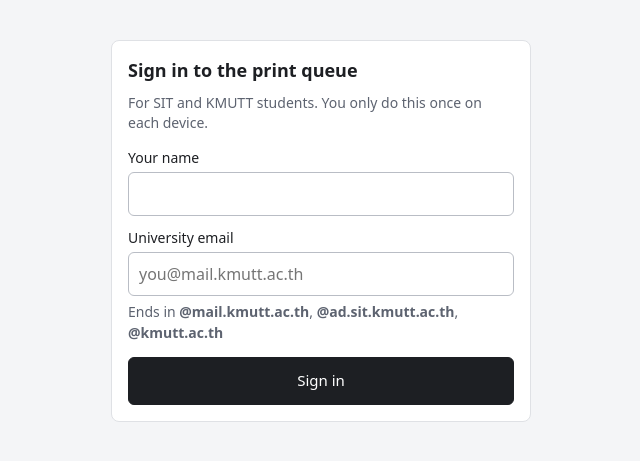
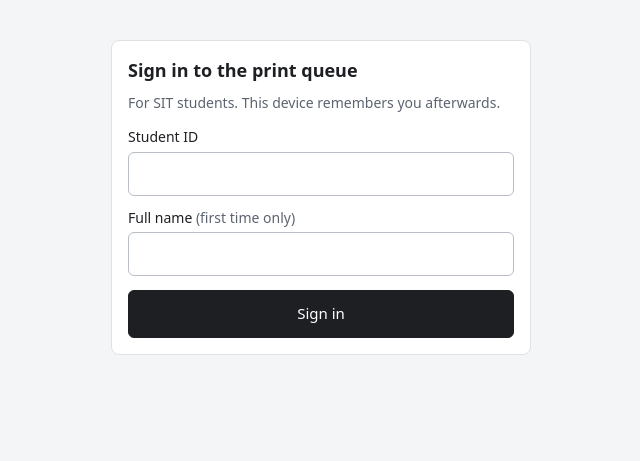
Before and after one commit to Phiravit/queue-creality-ender-se-v3, a Flask app: page /login in a window 1280 px wide. Shown: the part 51-512 px from the top of the page, without its empty margins (319-959 px from the left). Run offline with Flask 2, Linux system fonts and the light colour scheme; parts of the project's set-up code (start-up, migrations or seed data) failed here and were passed over.

Commit message:
Sign in with student ID instead of university email
First sign-in takes the student ID and full name; afterwards the device
remembers the student, and on a new device the ID alone is enough. Jobs
belong to the student ID. Shell and service files keep LF line endings.

Co-Authored-By: Claude Opus 5.5 <noreply@anthropic.com>

```diff
--- a/app.py
+++ b/app.py
@@ -61,10 +61,8 @@ ALLOWED_EXT = (".gcode", ".gco", ".g")
 DISCORD_WEBHOOK = os.environ.get("DISCORD_WEBHOOK_URL", "")
 DISCORD_STAFF_ROLE = os.environ.get("DISCORD_STAFF_ROLE_ID", "")
 PUBLIC_URL = os.environ.get("PUBLIC_URL", "").rstrip("/")
-# Students sign in with an email on one of these domains (exact match after the @).
-ALLOWED_DOMAINS = [d.strip().lower().lstrip("@") for d in os.environ.get(
-    "ALLOWED_EMAIL_DOMAINS", "mail.kmutt.ac.th,ad.sit.kmutt.ac.th,kmutt.ac.th").split(",") if d.strip()]
-EMAIL_RE = re.compile(r"^[a-z0-9._%+-]+@([a-z0-9-]+(\.[a-z0-9-]+)+)$")
+# Students sign in with their student ID (and their full name the first time).
+STUDENT_ID_RE = re.compile(os.environ.get("STUDENT_ID_PATTERN", r"^[0-9]{6,15}$"))
 
 os.makedirs(UPLOAD_DIR, exist_ok=True)
 
@@ -226,10 +224,9 @@ def init_db():
             cleared_by TEXT, cleared_at REAL);
         CREATE TABLE IF NOT EXISTS events(
             id INTEGER PRIMARY KEY AUTOINCREMENT, ts REAL, printer TEXT, msg TEXT);
+        CREATE TABLE IF NOT EXISTS students(
+            student_id TEXT PRIMARY KEY, name TEXT NOT NULL, first_seen REAL, last_seen REAL);
         """)
-        cols = [r["name"] for r in c.execute("PRAGMA table_info(jobs)")]
-        if "email" not in cols:
-            c.execute("ALTER TABLE jobs ADD COLUMN email TEXT")
         for pid in PRINTERS:
             c.execute("INSERT OR IGNORE INTO printers(id, lock, lock_reason) VALUES(?,?,?)",
                       (pid, "NEEDS_CLEAR", "Queue just started: check the plate is empty."))
@@ -449,26 +446,22 @@ def is_admin():
     return bool(session.get("admin"))
 
 
-def user_email():
-    return session.get("email")
+def user_sid():
+    return session.get("sid")
 
 
 def owns(job):
-    return bool(user_email()) and job["email"] == user_email()
+    return bool(user_sid()) and job["student_id"] == user_sid()
 
 
 def my_jobs():
     """Ids of this student's queued or printing jobs (on any device)."""
-    if not user_email():
+    if not user_sid():
         return set()
     with tx() as c:
         return {r["id"] for r in c.execute(
-            "SELECT id FROM jobs WHERE email=? AND status IN ('queued','printing')", (user_email(),))}
-
-
-def email_ok(email):
-    m = EMAIL_RE.match(email)
-    return bool(m) and m.group(1) in ALLOWED_DOMAINS
+            "SELECT id FROM jobs WHERE student_id=? AND status IN ('queued','printing')",
+            (user_sid(),))}
 
 
 def view_data():
@@ -514,15 +507,14 @@ def _secret():
 app.secret_key = _secret()
 app.permanent_session_lifetime = timedelta(days=120)   # stay signed in for a semester
 app.jinja_env.globals.update(fmt_dur=fmt_dur, fmt_time=fmt_time, is_admin=is_admin,
-                             user_email=user_email, user_name=lambda: session.get("name"),
-                             allowed_domains=ALLOWED_DOMAINS)
+                             user_sid=user_sid, user_name=lambda: session.get("name"))
 
 OPEN_ENDPOINTS = {"login", "admin", "logout", "static"}
 
 
 @app.before_request
 def require_login():
-    if request.endpoint in OPEN_ENDPOINTS or user_email() or is_admin():
+    if request.endpoint in OPEN_ENDPOINTS or user_sid() or is_admin():
         return None
     if request.endpoint == "partial":
         return "", 401          # the page script reloads and lands on the login page
@@ -532,19 +524,27 @@ def require_login():
 @app.route("/login", methods=["GET", "POST"])
 def login():
     if request.method == "POST":
-        email = request.form.get("email", "").strip().lower()[:120]
+        sid = "".join(request.form.get("sid", "").split())[:20]
         name = " ".join(request.form.get("name", "").split())[:60]
-        if not name:
-            flash("Enter your name.", "bad")
-        elif not email_ok(email):
-            flash("Use your KMUTT or SIT email (ending in %s)." %
-                  " or ".join("@" + d for d in ALLOWED_DOMAINS), "bad")
-        else:
-            session.permanent = True
-            session["email"], session["name"] = email, name
-            return redirect(url_for("index"))
-        return render_template("student_login.html", email=email, name=name)
-    return render_template("student_login.html", email="", name="")
+        with tx() as c:
+            known = c.execute("SELECT name FROM students WHERE student_id=?", (sid,)).fetchone() \
+                if STUDENT_ID_RE.match(sid) else None
+            if not STUDENT_ID_RE.match(sid):
+                flash("Enter your student ID (numbers only).", "bad")
+            elif not name and not known:
+                flash("First time here: also enter your full name.", "bad")
+            else:
+                name = name or known["name"]
+                now = time.time()
+                c.execute("INSERT INTO students(student_id, name, first_seen, last_seen) "
+                          "VALUES(?,?,?,?) ON CONFLICT(student_id) DO UPDATE SET "
+                          "name=excluded.name, last_seen=excluded.last_seen",
+                          (sid, name, now, now))
+                session.permanent = True
+                session["sid"], session["name"] = sid, name
+                return redirect(url_for("index"))
+        return render_template("student_login.html", sid=sid, name=name)
+    return render_template("student_login.html", sid="", name="")
 
 
 @app.errorhandler(413)
@@ -567,8 +567,7 @@ def partial():
 @app.post("/submit")
 def submit():
     pid = request.form.get("printer", "")
-    name, email = session.get("name") or "Staff", user_email() or "staff"
-    sid = email.split("@")[0][:20]
+    name, sid = session.get("name") or "Staff", user_sid() or "staff"
     note = request.form.get("note", "").strip()[:200]
     f = request.files.get("file")
     if pid not in PRINTERS:
@@ -583,13 +582,13 @@ def submit():
         f.save(path)
         est = estimate_seconds(path)
         with tx() as c:
-            cur = c.execute("INSERT INTO jobs(printer, student_name, student_id, email, note, "
+            cur = c.execute("INSERT INTO jobs(printer, student_name, student_id, note, "
                             "filename, stored, est_seconds, sort, created) "
-                            "VALUES(?,?,?,?,?,?,?,?,?,?)",
-                            (pid, name, sid, email, note, f.filename[:120], stored, est,
+                            "VALUES(?,?,?,?,?,?,?,?,?)",
+                            (pid, name, sid, note, f.filename[:120], stored, est,
                              time.time(), time.time()))
             jid = cur.lastrowid
-            event(c, pid, "Job #%d queued by %s (%s): %s" % (jid, name, email, f.filename))
+            event(c, pid, "Job #%d queued by %s (%s): %s" % (jid, name, sid, f.filename))
         flash("Added to the queue for %s. Job #%d." % (PRINTERS[pid].name, jid), "ok")
     return redirect(url_for("index"))
 
@@ -644,7 +643,7 @@ def clear_plate(pid):
     if not is_admin() and request.form.get("confirm") != "yes":
         flash("Tick the box to confirm the plate is empty.", "bad")
         return redirect(request.referrer or url_for("index"))
-    who = "%s (%s)" % (session["name"], user_email()) if user_email() else "staff"
+    who = "%s (%s)" % (session["name"], user_sid()) if user_sid() else "staff"
     with tx() as c:
         row = c.execute("SELECT * FROM printers WHERE id=?", (pid,)).fetchone()
         if row["lock"] != "NEEDS_CLEAR":
--- a/templates/_printers.html
+++ b/templates/_printers.html
@@ -96,7 +96,7 @@
       {% for j, wait in d.queue %}
       <tr>
         <td class="num">{{ loop.index }}</td>
-        <td><b>{{ j.student_name }}</b>{% if is_admin() %} <span class="muted">({{ j.email or j.student_id }})</span>{% endif %}<br>
+        <td><b>{{ j.student_name }}</b>{% if is_admin() %} <span class="muted">({{ j.student_id }})</span>{% endif %}<br>
             <span class="muted">{{ j.filename }}{% if j.note %} · {{ j.note }}{% endif %}</span></td>
         <td class="num when">{% if row.lock == 'NEEDS_CLEAR' and loop.first %}After the plate is cleared{% else %}In about {{ fmt_dur(wait) }}{% endif %}<br>
             <span class="muted">{{ fmt_dur(j.est_seconds) }} print</span></td>
--- a/templates/base.html
+++ b/templates/base.html
@@ -103,9 +103,9 @@
 <header><div class="bar-in">
   <h1><a href="{{ url_for('index') }}">3D Print Queue</a></h1>
   <nav>
-    {% if user_email() %}<span title="{{ user_email() }}">{{ user_name() }}</span>{% endif %}
+    {% if user_sid() %}<span title="{{ user_sid() }}">{{ user_name() }}</span>{% endif %}
     {% if is_admin() %}<a href="{{ url_for('admin') }}">Staff page</a>{% else %}<a href="{{ url_for('admin') }}">Staff</a>{% endif %}
-    {% if user_email() or is_admin() %}<form class="inline" method="post" action="{{ url_for('logout') }}"><button class="small">Sign out</button></form>{% endif %}
+    {% if user_sid() or is_admin() %}<form class="inline" method="post" action="{{ url_for('logout') }}"><button class="small">Sign out</button></form>{% endif %}
   </nav>
 </div></header>
 <main>
--- a/templates/index.html
+++ b/templates/index.html
@@ -4,7 +4,7 @@
 
 <section class="card" style="margin-top:16px; max-width:560px" aria-labelledby="add-h">
   <h2 id="add-h">Add a print to the queue</h2>
-  {% if user_email() %}<p class="muted" style="margin:0">Submitting as {{ user_name() }} · {{ user_email() }}</p>{% endif %}
+  {% if user_sid() %}<p class="muted" style="margin:0">Submitting as {{ user_name() }} · {{ user_sid() }}</p>{% endif %}
   <form method="post" action="{{ url_for('submit') }}" enctype="multipart/form-data">
     <label for="f-printer">Printer</label>
     <select id="f-printer" name="printer" required>
--- a/templates/student_login.html
+++ b/templates/student_login.html
@@ -3,15 +3,13 @@
 {% block body %}
 <section class="card" style="max-width:420px; margin: 24px auto 0" aria-labelledby="in-h">
   <h2 id="in-h">Sign in to the print queue</h2>
-  <p class="muted" style="margin-top:0">For SIT and KMUTT students. You only do this once on each device.</p>
+  <p class="muted" style="margin-top:0">For SIT students. This device remembers you afterwards.</p>
   <form method="post" action="{{ url_for('login') }}">
-    <label for="l-name">Your name</label>
-    <input type="text" id="l-name" name="name" value="{{ name }}" required maxlength="60" autocomplete="name">
-    <label for="l-email">University email</label>
-    <input type="text" id="l-email" name="email" value="{{ email }}" required maxlength="120"
-           inputmode="email" autocomplete="email" autocapitalize="none" spellcheck="false"
-           placeholder="you@{{ allowed_domains[0] }}">
-    <p class="muted" style="margin:6px 0 0">Ends in {% for d in allowed_domains %}<b>@{{ d }}</b>{{ ", " if not loop.last }}{% endfor %}</p>
+    <label for="l-sid">Student ID</label>
+    <input type="text" id="l-sid" name="sid" value="{{ sid }}" required maxlength="20"
+           inputmode="numeric" autocomplete="username" autocapitalize="none" spellcheck="false">
+    <label for="l-name">Full name <span class="muted">(first time only)</span></label>
+    <input type="text" id="l-name" name="name" value="{{ name }}" maxlength="60" autocomplete="name">
     <div style="margin-top:14px"><button class="primary block">Sign in</button></div>
   </form>
 </section>
```
Also changed, not shown: dev/e2e_test.py (+18 -17 lines), README.md, 2 other files.
